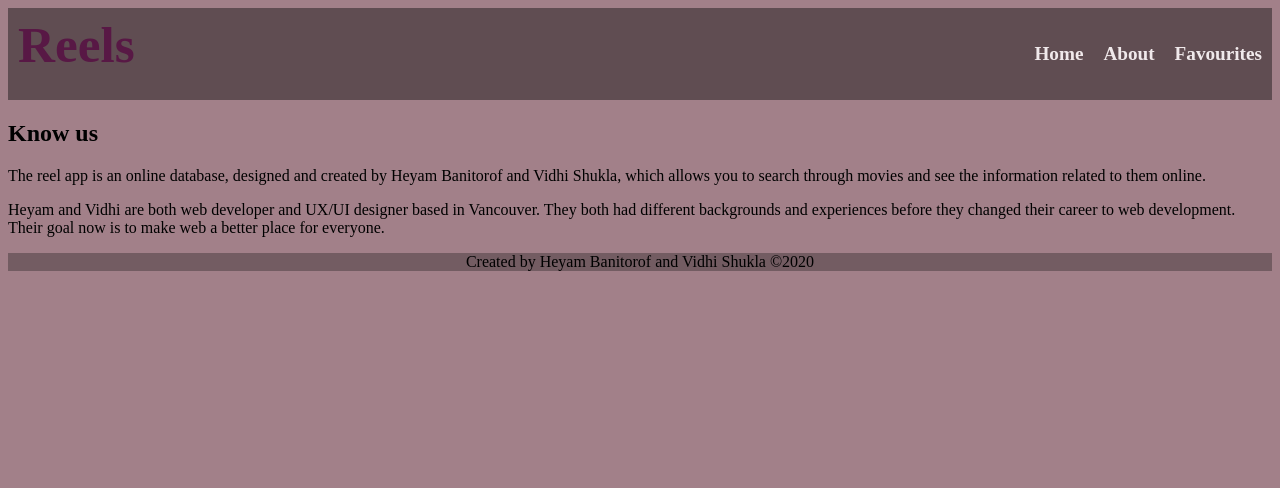
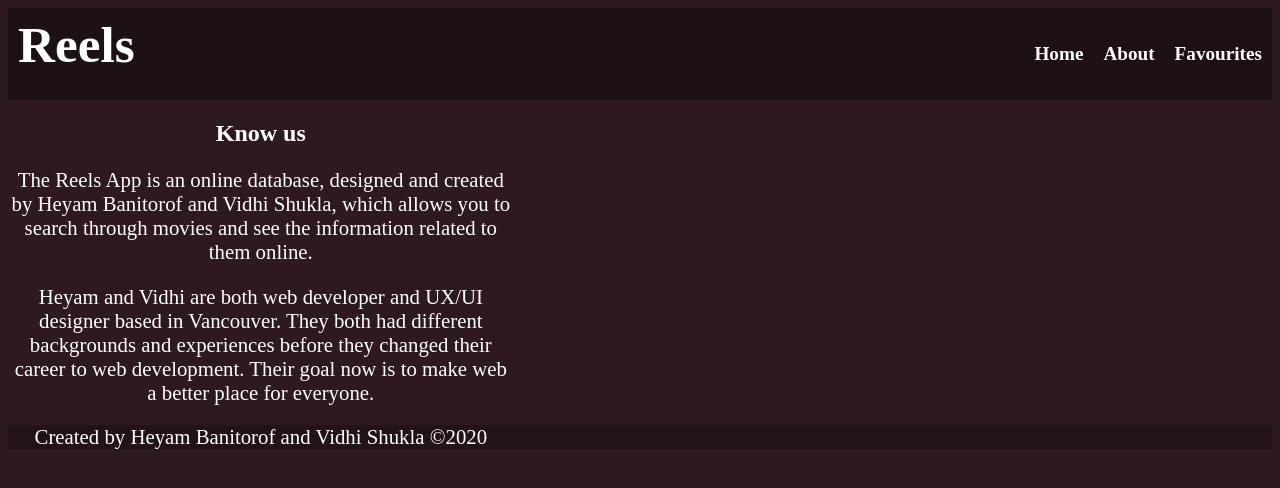
Before and after one commit to heyambt/Movie-Database, a React app: page /react-movie-app/about in a window 1280 px wide. Built offline with nearby package versions, Linux system fonts and the light colour scheme.

Commit message:
scss edit

```diff
--- a/src/components/About.js
+++ b/src/components/About.js
@@ -6,7 +6,7 @@ const About = () => (
         Know us
         </h2>
         <p>
-        The reel app is an online database, designed and created by Heyam Banitorof and Vidhi Shukla, which allows you to search through movies and see the information related to them online.</p>
+        The Reels App is an online database, designed and created by Heyam Banitorof and Vidhi Shukla, which allows you to search through movies and see the information related to them online.</p>
         <p>
         Heyam and Vidhi are both web developer and UX/UI designer based in Vancouver. They both had different backgrounds and experiences before they changed their career to web development. Their goal now is to make web a better place for everyone.
 
--- a/src/index.js
+++ b/src/index.js
@@ -5,5 +5,6 @@ import './styles/_footer.scss';
 import './styles/_header.scss';
 import './styles/_home.scss';
 import './styles/_pageNotFound.scss';
+import './styles/_about.scss';
 
  ReactDOM.render( <AppRouter />, document.getElementById('root'));
--- /dev/null
+++ b/src/styles/_about.scss
@@ -0,0 +1,12 @@
+h2{
+   text-align: center;
+   width: 40%;
+   color: white;
+}
+
+p{
+    width: 40%;
+    font-size: 1.3em;
+    text-align: center;
+    color: white;
+}
--- a/src/styles/_header.scss
+++ b/src/styles/_header.scss
@@ -17,6 +17,7 @@ header {
 
 
 
+
     }
 
     a {
@@ -24,7 +25,7 @@ header {
         text-align: center;
         color:#581845 ;
         font-size: 1.6em;
-
+        color: white;
         font-weight: bolder;
 
 
@@ -58,6 +59,7 @@ header {
            line-height: 40px;
            text-align: center;
            align-items: center;
+           color: white;
 
             padding: 10px;
            &:hover, &:focus, &:active {
--- a/src/styles/_home.scss
+++ b/src/styles/_home.scss
@@ -1,3 +1,3 @@
 body{
-    background-color:#a28089;
+    background-color:#20090fee;
 }
```
